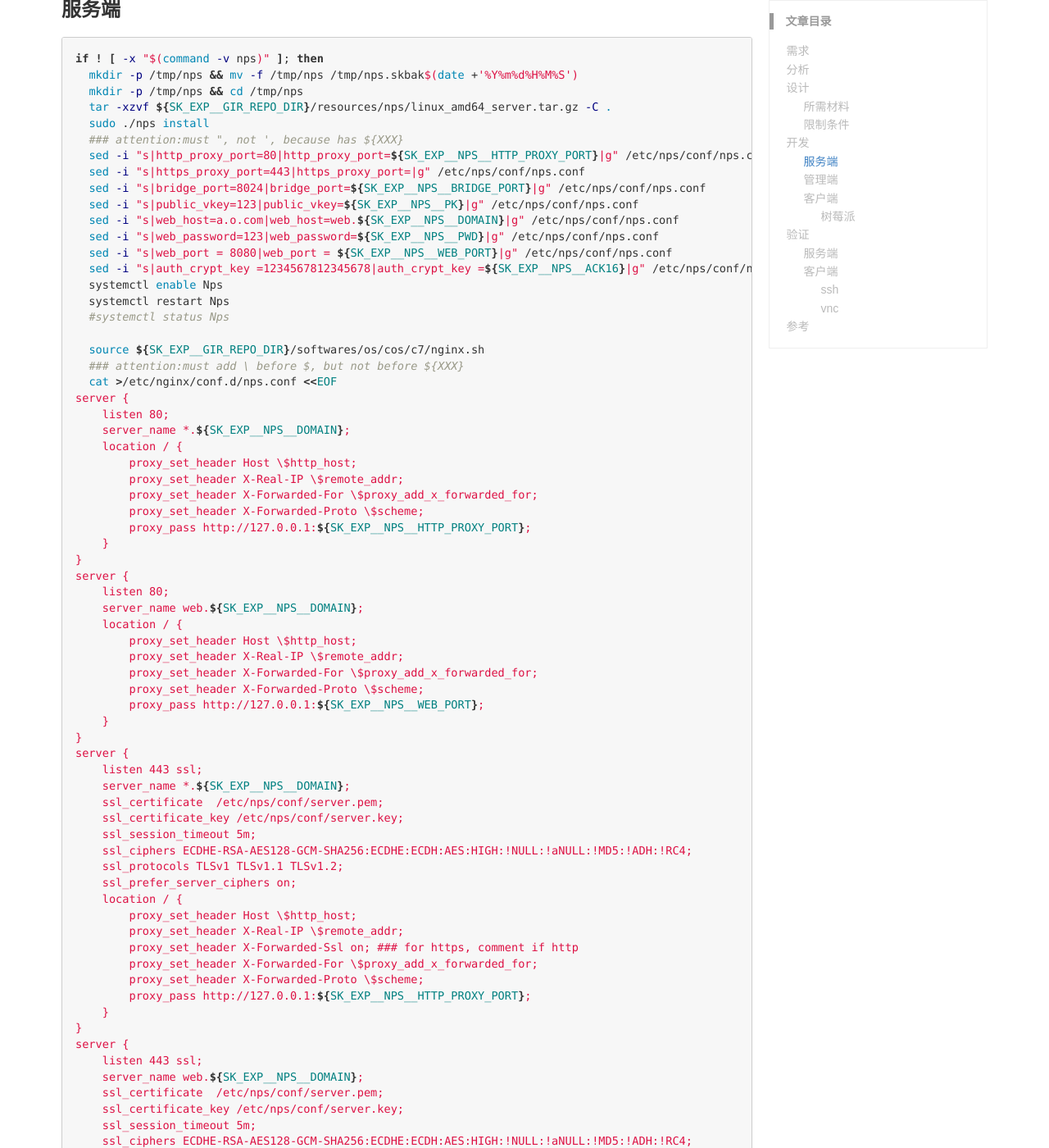
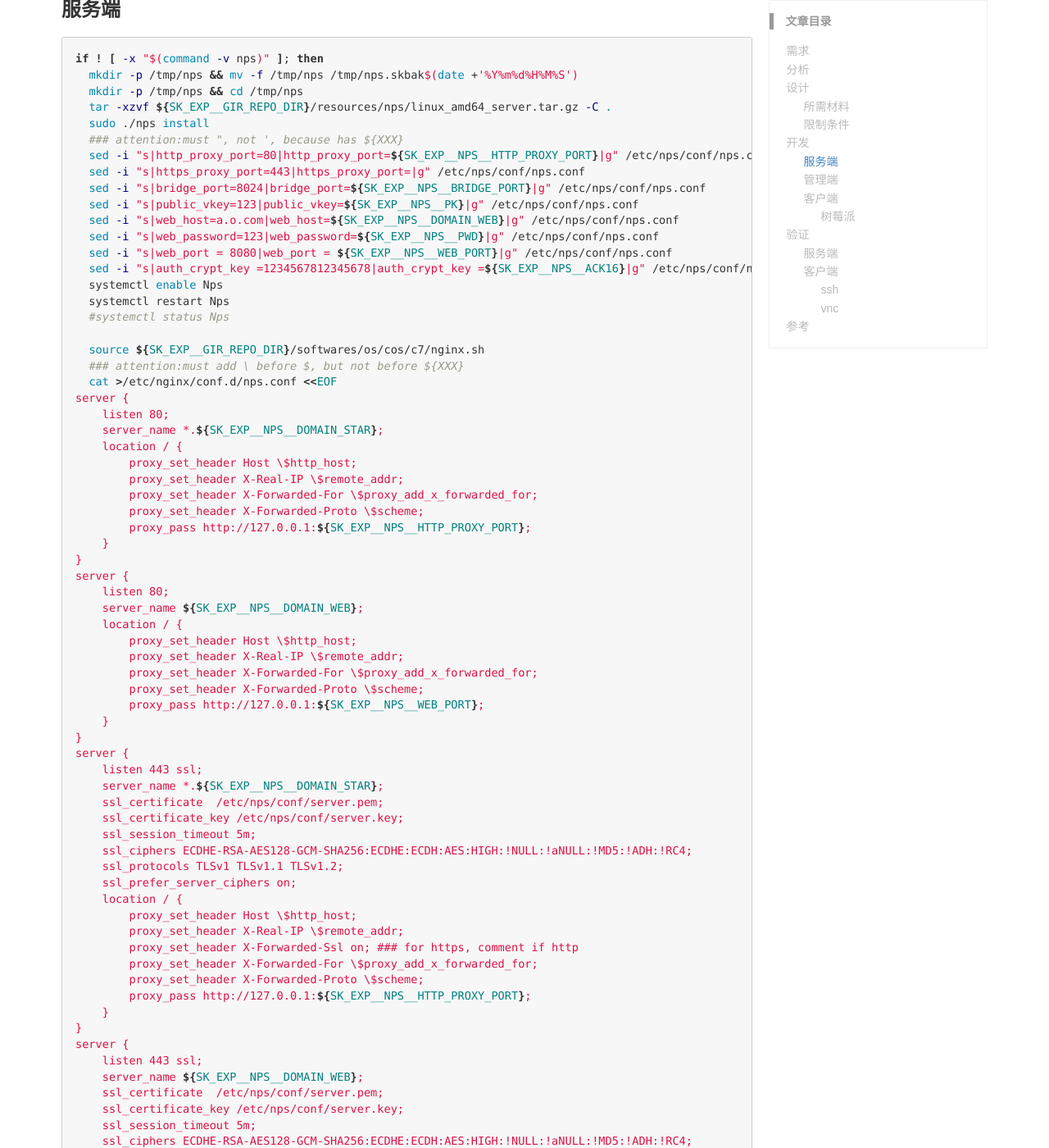
Before and after one commit to ShaneKing/ShaneKing.github.io, a Jekyll site: the page built from _posts/2021-01-01-intranet-penetration.md, in a window 1280 px wide and 1400 px high, scrolled down 1052 px. Shown: the whole window at 82% size. Built offline with Jekyll 4.4.1, drawn with Linux system fonts in a browser that asks for light colours; comment, search, counter and statistics services are not loaded; some of the changed text lies outside the part shown.

Commit message:
Update 2021-01-01-intranet-penetration.md

```diff
--- a/_posts/2021-01-01-intranet-penetration.md
+++ b/_posts/2021-01-01-intranet-penetration.md
@@ -39,7 +39,7 @@ if ! [ -x "$(command -v nps)" ]; then
   sed -i "s|https_proxy_port=443|https_proxy_port=|g" /etc/nps/conf/nps.conf
   sed -i "s|bridge_port=8024|bridge_port=${SK_EXP__NPS__BRIDGE_PORT}|g" /etc/nps/conf/nps.conf
   sed -i "s|public_vkey=123|public_vkey=${SK_EXP__NPS__PK}|g" /etc/nps/conf/nps.conf
-  sed -i "s|web_host=a.o.com|web_host=web.${SK_EXP__NPS__DOMAIN}|g" /etc/nps/conf/nps.conf
+  sed -i "s|web_host=a.o.com|web_host=${SK_EXP__NPS__DOMAIN_WEB}|g" /etc/nps/conf/nps.conf
   sed -i "s|web_password=123|web_password=${SK_EXP__NPS__PWD}|g" /etc/nps/conf/nps.conf
   sed -i "s|web_port = 8080|web_port = ${SK_EXP__NPS__WEB_PORT}|g" /etc/nps/conf/nps.conf
   sed -i "s|auth_crypt_key =1234567812345678|auth_crypt_key =${SK_EXP__NPS__ACK16}|g" /etc/nps/conf/nps.conf
@@ -52,7 +52,7 @@ if ! [ -x "$(command -v nps)" ]; then
   cat >/etc/nginx/conf.d/nps.conf <<EOF
 server {
     listen 80;
-    server_name *.${SK_EXP__NPS__DOMAIN};
+    server_name *.${SK_EXP__NPS__DOMAIN_STAR};
     location / {
         proxy_set_header Host \$http_host;
         proxy_set_header X-Real-IP \$remote_addr;
@@ -63,7 +63,7 @@ server {
 }
 server {
     listen 80;
-    server_name web.${SK_EXP__NPS__DOMAIN};
+    server_name ${SK_EXP__NPS__DOMAIN_WEB};
     location / {
         proxy_set_header Host \$http_host;
         proxy_set_header X-Real-IP \$remote_addr;
@@ -74,7 +74,7 @@ server {
 }
 server {
     listen 443 ssl;
-    server_name *.${SK_EXP__NPS__DOMAIN};
+    server_name *.${SK_EXP__NPS__DOMAIN_STAR};
     ssl_certificate  /etc/nps/conf/server.pem;
     ssl_certificate_key /etc/nps/conf/server.key;
     ssl_session_timeout 5m;
@@ -92,7 +92,7 @@ server {
 }
 server {
     listen 443 ssl;
-    server_name web.${SK_EXP__NPS__DOMAIN};
+    server_name ${SK_EXP__NPS__DOMAIN_WEB};
     ssl_certificate  /etc/nps/conf/server.pem;
     ssl_certificate_key /etc/nps/conf/server.key;
     ssl_session_timeout 5m;
@@ -128,7 +128,7 @@ if ! [ -x "$(command -v npc)" ]; then
   sudo mkdir -p /etc/npc/conf && sudo chmod -R 777 /etc/npc
   cat >/etc/npc/conf/npc.conf <<EOF
 [common]
-server_addr=${SK_EXP__NPS__DOMAIN}:${SK_EXP__NPS__BRIDGE_PORT}
+server_addr=${SK_EXP__NPS__DOMAIN_STAR}:${SK_EXP__NPS__BRIDGE_PORT}
 conn_type=tcp
 vkey=${SK_EXP_RPI__NPC__VK}
 auto_reconnection=true
```
